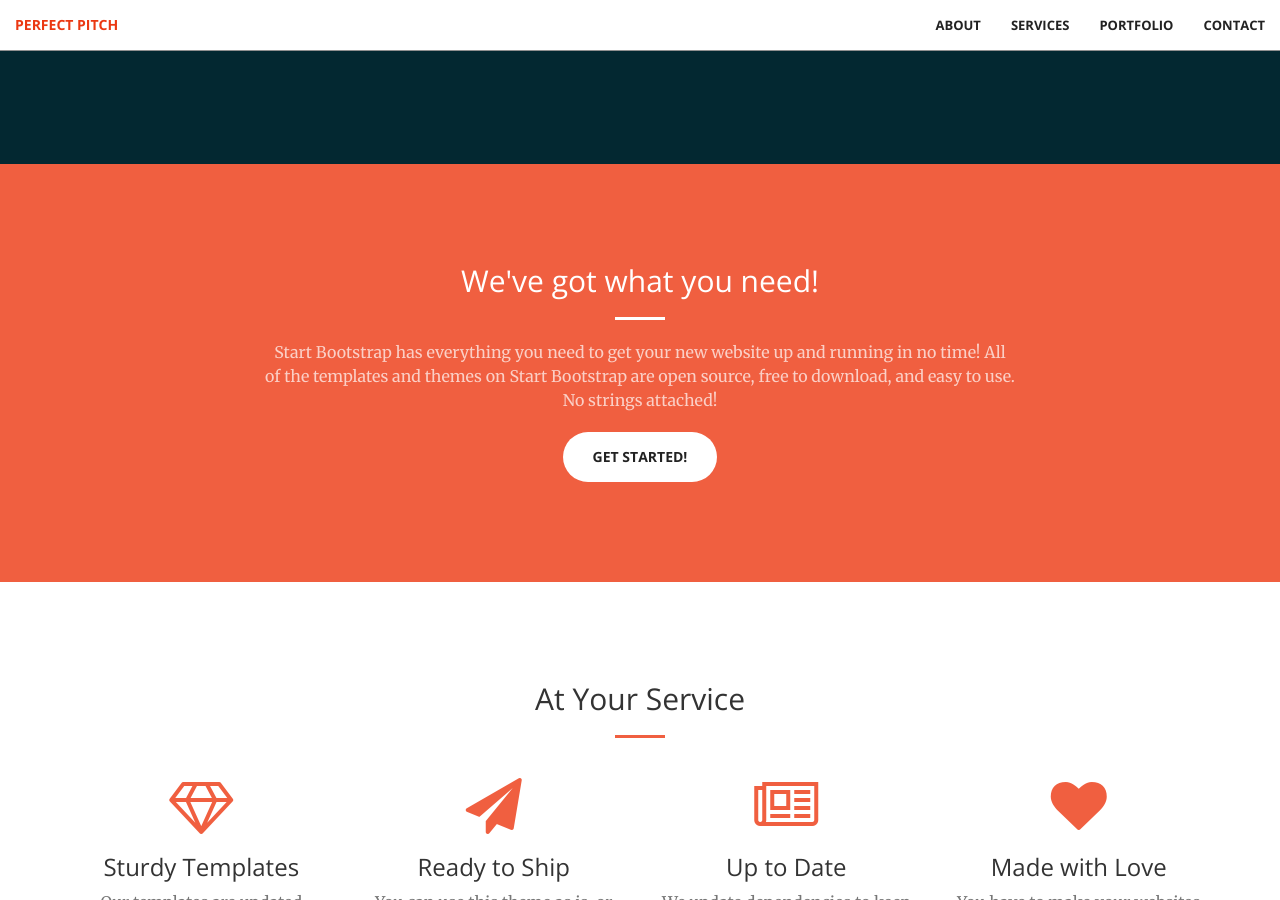
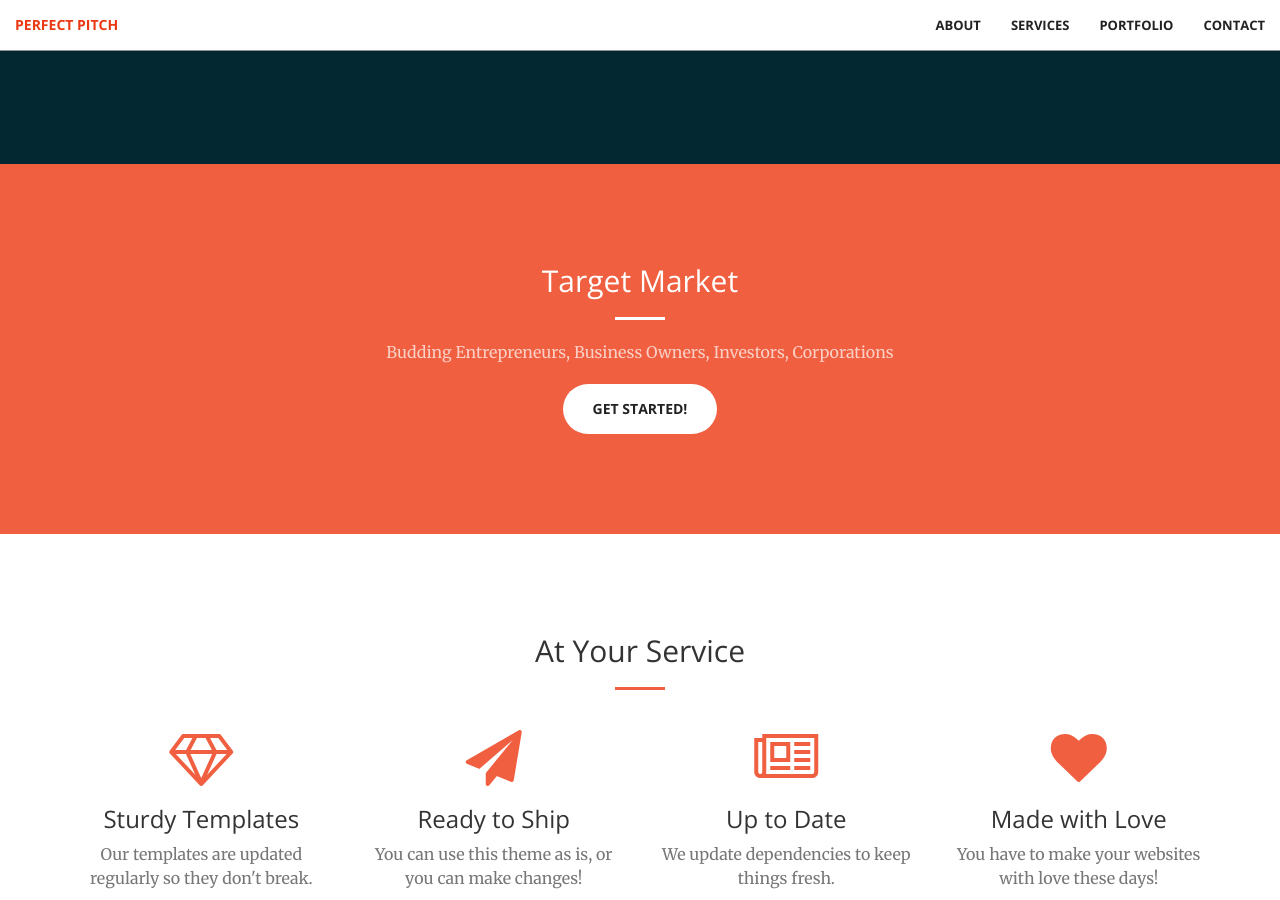
Before and after one commit to perfectpitchbw/perfectpitchbw.github.io, a Jekyll site: the page built from index.html, in a window 1280 px wide and 900 px high, scrolled down 736 px. Built offline with Jekyll 4.4.1, drawn with Linux system fonts in a browser that asks for light colours.

Commit message:
Update call-to-action.html

```diff
--- a/_includes/call-to-action.html
+++ b/_includes/call-to-action.html
@@ -2,9 +2,9 @@
     <div class="container">
         <div class="row">
             <div class="col-lg-8 col-lg-offset-2 text-center">
-                <h2 class="section-heading">We've got what you need!</h2>
+                <h2 class="section-heading">Target Market</h2>
                 <hr class="light">
-                <p class="text-faded">Start Bootstrap has everything you need to get your new website up and running in no time! All of the templates and themes on Start Bootstrap are open source, free to download, and easy to use. No strings attached!</p>
+                <p class="text-faded">Budding Entrepreneurs, Business Owners, Investors, Corporations</p>
                 <a href="#" class="btn btn-default btn-xl">Get Started!</a>
             </div>
         </div>
```
